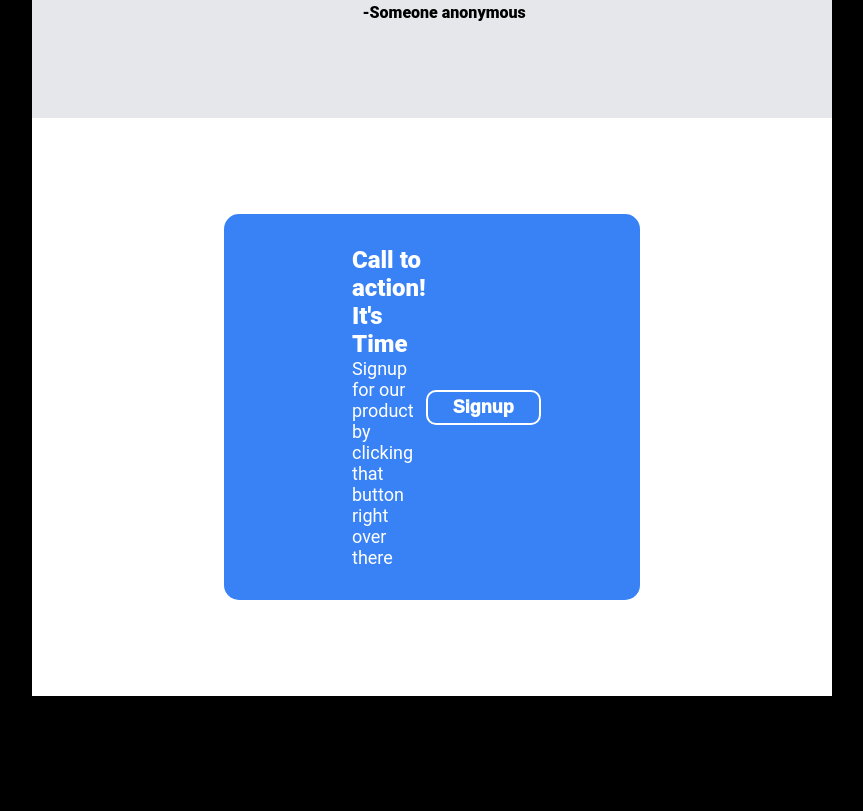
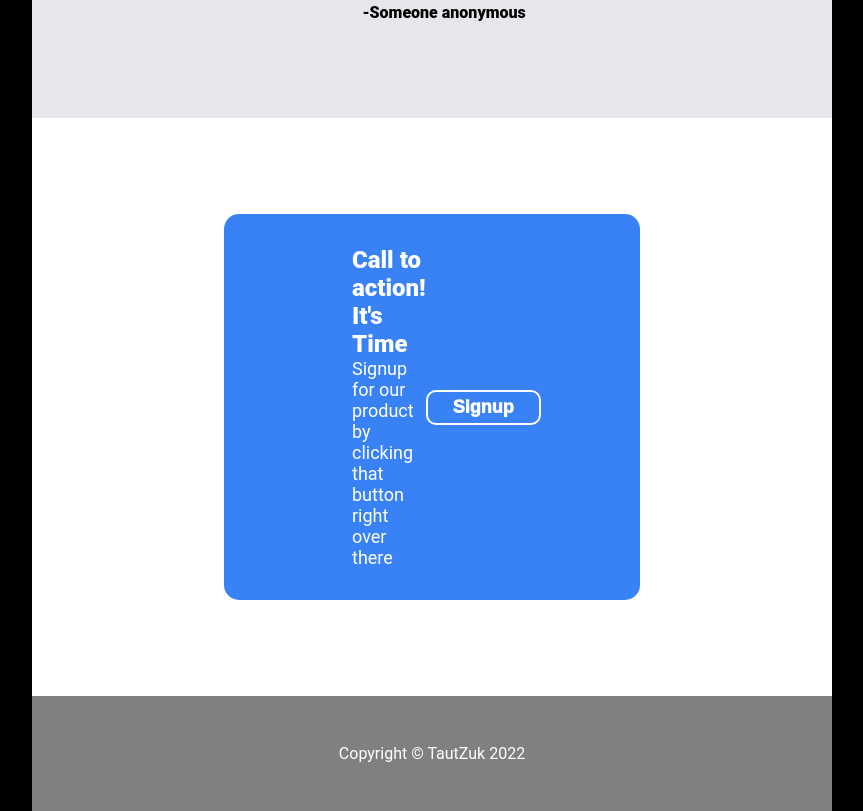
Before and after one commit to TautZuk/landing-page, a plain HTML site: page index.html in a window 1280 px wide. Shown: the part 2425-3236 px from the top of the page, without its empty margins (208-1071 px from the left). Before the commit the page ends 3140 px from the top, so only its background shows below. Drawn offline with Linux system fonts and the light colour scheme.

Commit message:
add css for footer

```diff
--- a/style.css
+++ b/style.css
@@ -186,3 +186,10 @@ a {
     font-size: 18px;
     margin: 0;
 }
+
+footer {
+    color: white;
+    text-align: center;
+    padding: 3em 10em;
+    background-color: grey;
+}
```
